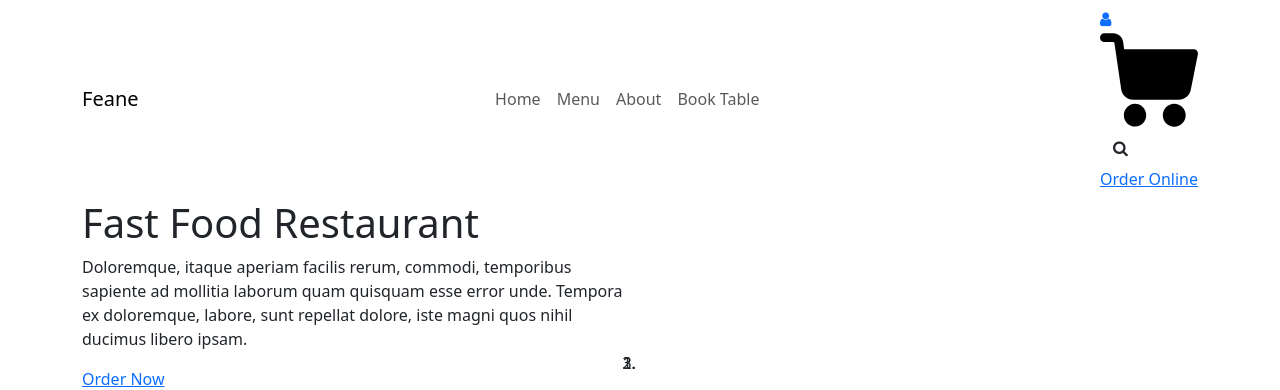
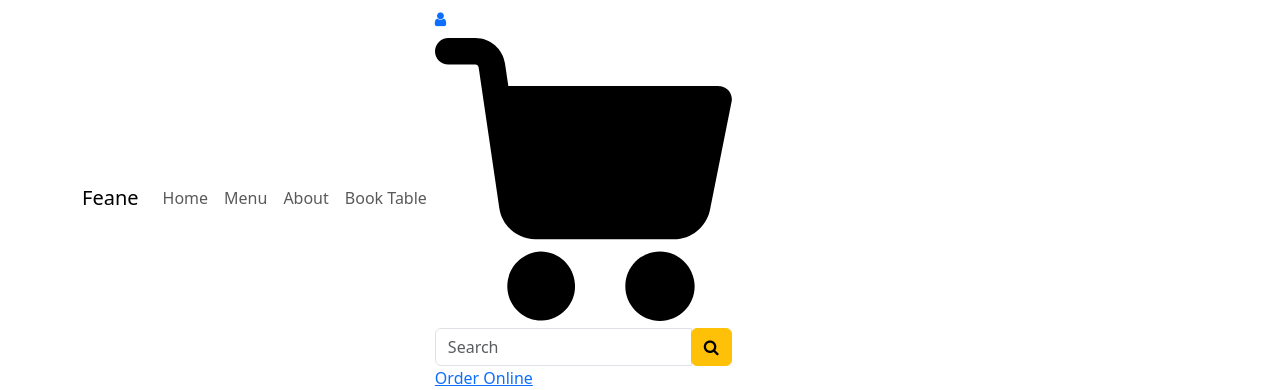
Before and after one commit to islamzakirov/Feane, a Django app: template templates/home.html in a window 1280 px wide. Shown: the part 301-691 px from the top of the page. Run offline with Django 3.2, Linux system fonts and the light colour scheme; the template is opened without the code that fills it, so the values that code supplies are empty; some libraries are stand-ins or nearby versions.

Commit message:
stable version: 2.0

```diff
--- a/fast/views.py
+++ b/fast/views.py
@@ -3,7 +3,7 @@ from django.shortcuts import render
 from store.models import Product
 
 def home(request):
-    products = Product.objects.filter(is_available=True)
+    products = Product.objects.filter(is_available=True).order_by('-id')[:6]
     context = {
         'products': products
     }
--- a/store/views.py
+++ b/store/views.py
@@ -2,7 +2,7 @@ from django.shortcuts import render, get_object_or_404
 from .models import Product
 from category.models import Category
 from django.core.paginator import EmptyPage, PageNotAnInteger, Paginator
-
+from django.db.models import Q
 def store(request, category_slug=None):
 
     if category_slug == None:
@@ -11,13 +11,15 @@ def store(request, category_slug=None):
         categories = get_object_or_404(Category, slug=category_slug)
         products = Product.objects.filter(is_available=True, category=categories)
 
-    paginator = Paginator(products, 5)
+    paginator = Paginator(products, 3)
     page = request.GET.get('page')
     paged_products = paginator.get_page(page)
     context = {
         'products': paged_products,
         'products_count': products.count()
     }
+    print("============")
+
     return render(request, 'store.html', context)
 
 def product_detail(request, category_slug, product_slug):
--- a/templates/home.html
+++ b/templates/home.html
@@ -54,24 +54,19 @@
           </button>
 
           <div class="collapse navbar-collapse" id="navbarSupportedContent">
-            <ul class="navbar-nav  mx-auto ">
-              <li class="nav-item active">
-                <a class="nav-link" href="{% url 'home' %}">Home <span class="sr-only">(current)</span></a>
-                <div data-aos="fade-left">
 
-                </div>
+            <ul style="padding: 0;" class="navbar-nav">
+              <li class="nav-item">
+                <a class="nav-link" href="{% url 'home' %}">Home </a>
               </li>
               <li class="nav-item">
                 <a class="nav-link" href="{% url 'store' %}">Menu</a>
-                <div data-aos="fade-left">
-
-                </div>
               </li>
               <li class="nav-item">
                 <a class="nav-link" href="{% url 'about' %}">About</a>
               </li>
-              <li class="nav-item">
-                <a class="nav-link" href="{% url 'book' %}">Book Table</a>
+              <li class="nav-item active">
+                <a class="nav-link" href="{% url 'book' %}">Book Table <span class="sr-only">(current)</span> </a>
               </li>
             </ul>
             <div class="user_option">
@@ -132,11 +127,23 @@
                   </g>
                 </svg>
               </a>
-              <form class="form-inline">
+              <!-- <form class="form-inline">
                 <button class="btn  my-2 my-sm-0 nav_search-btn" type="submit">
                   <i class="fa fa-search" aria-hidden="true"></i>
                 </button>
-              </form>
+              </form> -->
+              <form action="{% url 'search' %}" class="search" method="get">
+                <div class="input-group w-100">
+                    <input type="text" class="form-control" placeholder="Search"
+                        name="keyword">
+
+                    <div class="input-group-append">
+                        <button class="btn btn-warning" type="submit">
+                            <i class="fa fa-search"></i>
+                        </button>
+                    </div>
+                </div>
+            </form>
               <a href="" class="order_online">
                 Order Online
               </a>
@@ -146,86 +153,9 @@
       </div>
     </header>
     <!-- end header section -->
-    <!-- slider section -->
-    <section class="slider_section ">
-      <div id="customCarousel1" class="carousel slide" data-ride="carousel">
-        <div class="carousel-inner">
-          <div class="carousel-item active">
-            <div class="container ">
-              <div class="row">
-                <div class="col-md-7 col-lg-6 ">
-                  <div class="detail-box">
-                    <h1>
-                      Fast Food Restaurant
-                    </h1>
-                    <p>
-                      Doloremque, itaque aperiam facilis rerum, commodi, temporibus sapiente ad mollitia laborum quam quisquam esse error unde. Tempora ex doloremque, labore, sunt repellat dolore, iste magni quos nihil ducimus libero ipsam.
-                    </p>
-                    <div class="btn-box">
-                      <a href="" class="btn1">
-                        Order Now
-                      </a>
-                    </div>
-                  </div>
-                </div>
-              </div>
-            </div>
-          </div>
-          <div class="carousel-item ">
-            <div class="container ">
-              <div class="row">
-                <div class="col-md-7 col-lg-6 ">
-                  <div class="detail-box">
-                    <h1>
-                      Fast Food Restaurant
-                    </h1>
-                    <p>
-                      Doloremque, itaque aperiam facilis rerum, commodi, temporibus sapiente ad mollitia laborum quam quisquam esse error unde. Tempora ex doloremque, labore, sunt repellat dolore, iste magni quos nihil ducimus libero ipsam.
-                    </p>
-                    <div class="btn-box">
-                      <a href="" class="btn1">
-                        Order Now
-                      </a>
-                    </div>
-                  </div>
-                </div>
-              </div>
-            </div>
-          </div>
-          <div class="carousel-item">
-            <div class="container ">
-              <div class="row">
-                <div class="col-md-7 col-lg-6 ">
-                  <div class="detail-box">
-                    <h1>
-                      Fast Food Restaurant
-                    </h1>
-                    <p>
-                      Doloremque, itaque aperiam facilis rerum, commodi, temporibus sapiente ad mollitia laborum quam quisquam esse error unde. Tempora ex doloremque, labore, sunt repellat dolore, iste magni quos nihil ducimus libero ipsam.
-                    </p>
-                    <div class="btn-box">
-                      <a href="" class="btn1">
-                        Order Now
-                      </a>
-                    </div>
-                  </div>
-                </div>
-              </div>
-            </div>
-          </div>
-        </div>
-        <div class="container">
-          <ol class="carousel-indicators">
-            <li data-target="#customCarousel1" data-slide-to="0" class="active"></li>
-            <li data-target="#customCarousel1" data-slide-to="1"></li>
-            <li data-target="#customCarousel1" data-slide-to="2"></li>
-          </ol>
-        </div>
-      </div>
+  </div>
 
-    </section>
-    <!-- end slider section -->
-  </div>
+
 
   <!-- offer section -->
 
--- a/templates/store.html
+++ b/templates/store.html
@@ -9,7 +9,7 @@
     </div>
 
     <ul class="filters_menu">
-      <a href="{% url 'store' %}"><li class="active" data-filter="*">All</li></a>
+      <a href="{% url 'store' %}"><li  data-filter="*">All</li></a>
       {% for category in categories %}
      <a href="{{category.get_url}}"> <li data-filter=".burger">{{category.name}}</li></a>
       {% endfor %}
```
Also changed, not shown: templates/about.html (+21 -8 lines), templates/book.html (+16 -3 lines), templates/card.html (+22 -8 lines), templates/includes/header.html (+16 -3 lines).
